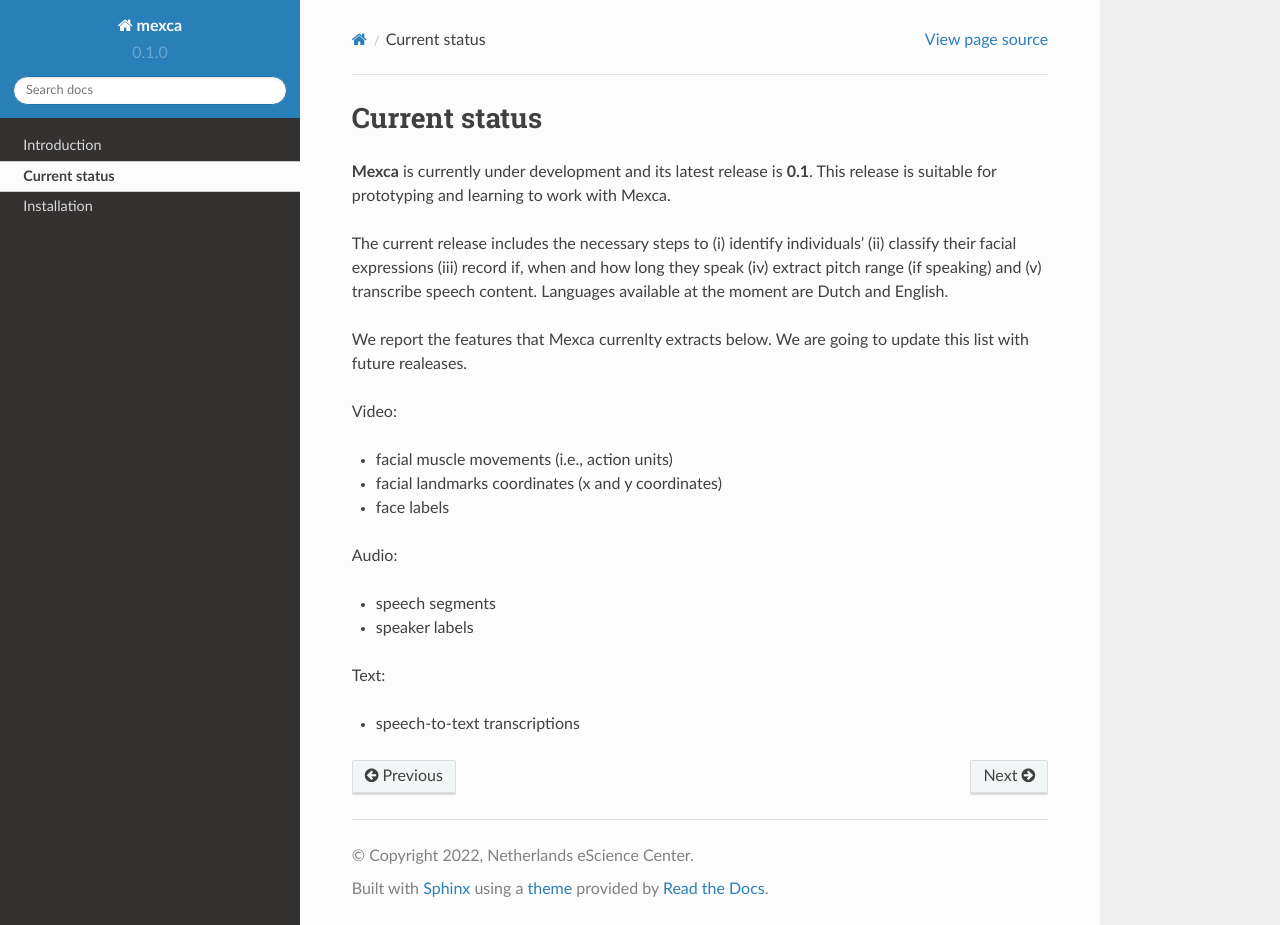
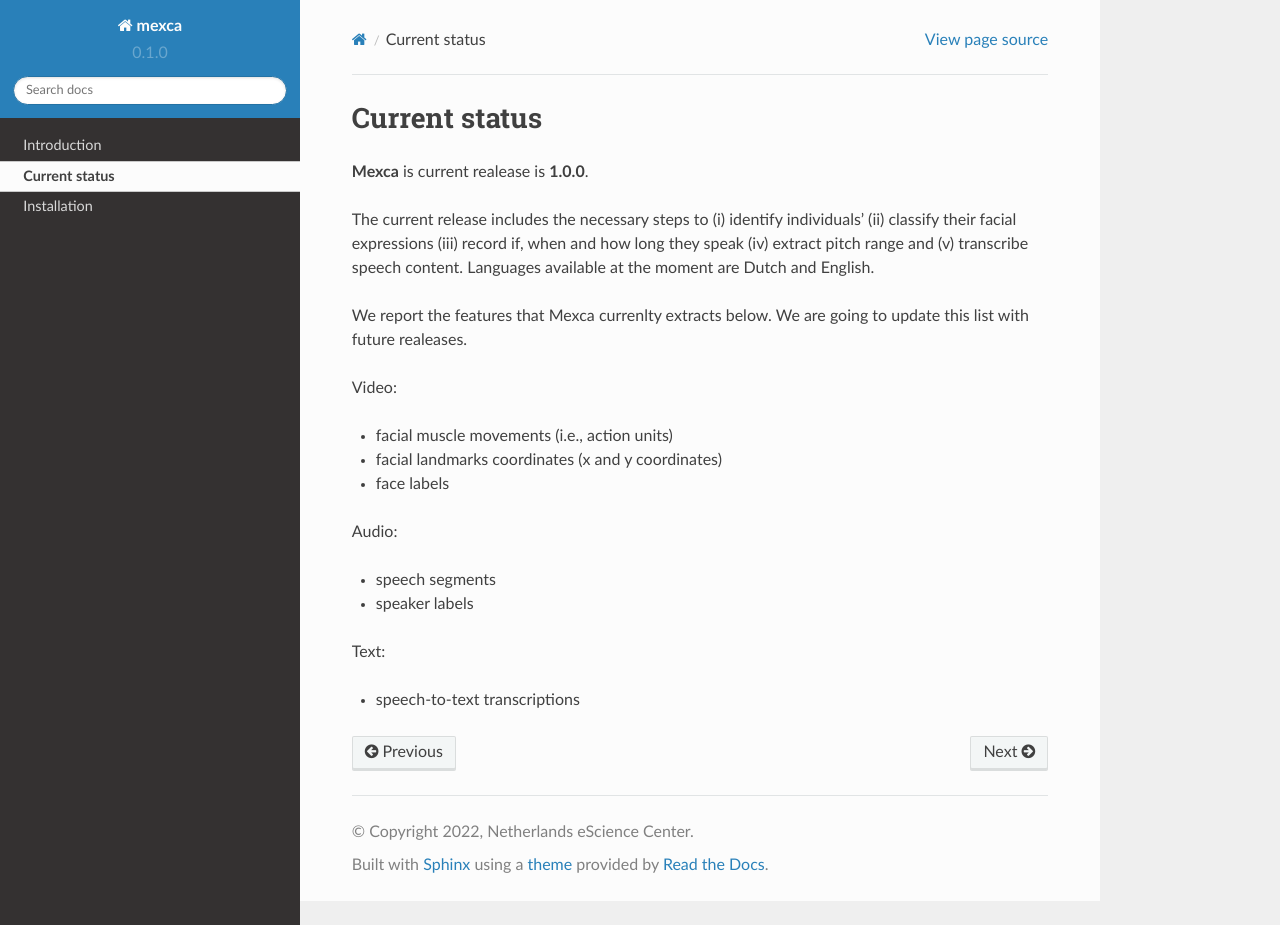
Before and after one commit to mexca/mexca, a Sphinx documentation site: the page built from docs/current_status.rst, in a window 1280 px wide and 925 px high. Built offline with Sphinx 7.4.7 and the Read the Docs theme 2.0.0, drawn with Linux system fonts in a browser that asks for light colours.

Commit message:
typos fixed

```diff
--- a/docs/current_status.rst
+++ b/docs/current_status.rst
@@ -1,9 +1,9 @@
 Current status
 ==============
 
-**Mexca** is currently under development and its latest release is **0.1**. This release is suitable for prototyping and learning to work with Mexca.
+**Mexca** is current realease is **1.0.0**.
 
-The current release includes the necessary steps to (i) identify individuals' (ii) classify their facial expressions (iii) record if, when and how long they speak (iv) extract pitch range (if speaking) and (v) transcribe speech content. Languages available at the moment are Dutch and English.
+The current release includes the necessary steps to (i) identify individuals' (ii) classify their facial expressions (iii) record if, when and how long they speak (iv) extract pitch range and (v) transcribe speech content. Languages available at the moment are Dutch and English.
 
 We report the features that Mexca currenlty extracts below. We are going to update this list with future realeases.
 
--- a/docs/installation.rst
+++ b/docs/installation.rst
@@ -4,7 +4,7 @@
 Python
 ------
 
-**Mexca** is currently under development, and can be installed via github (see below). Installing **Mexca** will install automatically all the Python-based components of the system, i.e., the core, video, audio and text pipelines along with their dependencies. This requires at least Python >= 3.7 and Python <= 3.9.12
+**Mexca** can be installed via github (see below). Installing **Mexca** will install automatically all the Python-based components of the system, i.e., the core, video, audio and text pipelines along with their dependencies. This requires at least Python >= 3.7 and Python <= 3.9.12
 
 It's normally a good idea to make a virtual environment (virtualenv) within which to install it. If you don't have one:
 
--- a/docs/introduction.rst
+++ b/docs/introduction.rst
@@ -4,11 +4,11 @@
 The study of human affective behaviour requires capturing emotions in diverse, naturalistic environments, i.e., in the *wild* -- across video, audio and text. Currently, there is a number of commercially usable machine learning frameworks which provide a way to analyse human emotions in video, audio and text to anyone with a good command of python. However, to date there is no software capable of combining all these state-of-the-art solutions into one single workflow. For this reason, we have designed **Mexca**.
 
 
-**Mexca** is an easy-to-use python package designed to run facial, speech and text analyses into one single pipeline. It piggybacks on three main open-source libraries: `Py-Feat <https://py-feat.org/pages/intro.html>`_ for facial expression analysis,  `Praat-parselmouth <https://github.com/YannickJadoul/Parselmouth>` for pitch analysis and `Pyannote-audio <https://github.com/pyannote/pyannote-audio>`_ for speaker diarization. Speech-to-text transcription relies on pre-trained models made available and fine-tuned by `Huggingsound <https://github.com/jonatasgrosman/huggingsound>`_.
+**Mexca** is an easy-to-use python package designed to run facial, speech and text analyses into one single pipeline. It piggybacks on three main open-source libraries: `Py-Feat <https://py-feat.org/pages/intro.html>`_ for facial expression analysis,  `Praat-parselmouth <https://github.com/YannickJadoul/Parselmouth>`_ for pitch analysis and `Pyannote-audio <https://github.com/pyannote/pyannote-audio>`_ for speaker diarization. Speech-to-text transcription relies on pre-trained models made available and fine-tuned by `Huggingsound <https://github.com/jonatasgrosman/huggingsound>`_.
 
 **Mexca** is split into three main sub-parts (video, audio and text) which are integrated into one single pipeline by the **core** module. Thanks to its modularity, users can autonomously decide whether to run a single pipeline which calls the video, audio and text pipelines, or to run a specific pipeline among the above.
 
 Licensing
 ---------
 
-This software is being developed by the `Netherlands eScience Center <https://www.esciencecenter.nl/>`_ in collaboration with the `Hot Politics Lab <http://www.hotpolitics.eu/>`, at the University of Amsterdam. Code and data are licensed under the Apache License, version 2.0. This means that Mexca can be used, modified and redistributed for free, even for commercial purposes.
+This software is being developed by the `Netherlands eScience Center <https://www.esciencecenter.nl/>`_ in collaboration with the `Hot Politics Lab <http://www.hotpolitics.eu/>`_, at the University of Amsterdam. Code and data are licensed under the Apache License, version 2.0. This means that Mexca can be used, modified and redistributed for free, even for commercial purposes.
```
Also changed, not shown: other parts of docs/installation.rst (+1 -1 lines), README.md (+1 -0 lines).
